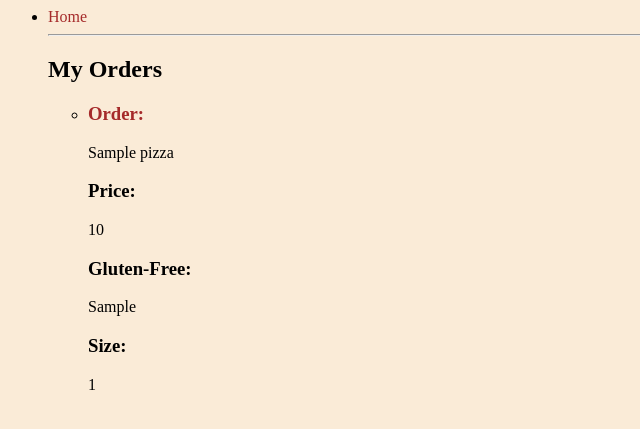
After one commit to impregnablequestion/classwork, a Flask app: template week_3/day_4/pizzas/templates/orders.html in a window 1280 px wide. The commit adds this page. Shown: the top 429 px of the page, without its empty margins (0-640 px from the left). Run offline with Flask 2, Linux system fonts and the light colour scheme; the template is opened without the code that fills it: most values are stand-ins (such as "Sample title", 1, 10 or a date in 2020).

```diff
--- a/week_3/day_4/pizzas/templates/base.html
+++ b/week_3/day_4/pizzas/templates/base.html
@@ -3,6 +3,8 @@
     <meta charset="UTF-8">
     <meta http-equiv="X-UA-Compatible" content="IE=edge">
     <meta name="viewport" content="width=device-width, initial-scale=1.0">
+    <link rel="stylesheet" href="{{ url_for('static', filename='style.css') }}">
+    <link href="https://fonts.googleapis.com/css2?family=Comfortaa&display=swap" rel="stylesheet">
     <title>Michelangelo's Pizza App</title>
 </head>
 <body>
@@ -11,6 +13,7 @@
             <nav>
                 <ul>
                     <li><a href="/">Home</a></li>
+                    <li><a href='/orders/'>Orders</a></li>
                 </ul>
             </nav>
     </header>
@@ -18,12 +21,13 @@
         {% block content %}
         {% endblock %}
     </main>
-    <footer>
+    <footer id="footer".>
         <section>
             <h2>our site</h2>
             <nav>
                 <ul>
                     <li><a href="/">Home</a></li>
+                    <li><a href='/orders/'>Orders</a></li>
                 </ul>
             </nav>
         </section>
--- /dev/null
+++ b/week_3/day_4/pizzas/templates/orders.html
@@ -0,0 +1,18 @@
+{% extends 'base.html' %}
+{% block content %}
+    <h2>My Orders</h2>
+    <ul class="pizza_orders">
+        {% for pizza in pizzas %}
+            <li>
+                <h3><a href="/orders/{{loop.index0}}">Order:</a></h3>
+                <p>{{ pizza.name }}</p>
+                <h3>Price:</h3>
+                <p>{{ pizza.price }}</p>
+                <h3>Gluten-Free:</h3>
+                <p>{{ pizza.gluten_free }}</p>
+                <h3>Size:</h3>
+                <p>{{ pizza.size }}</p>
+            </li>
+        {% endfor %}
+    </ul>
+{% endblock %}
```
Also changed, not shown: week_3/day_4/pizzas/templates/new_order.html (added, +19 -0 lines), week_3/day_4/pizzas/templates/order.html (added, +12 -0 lines).
